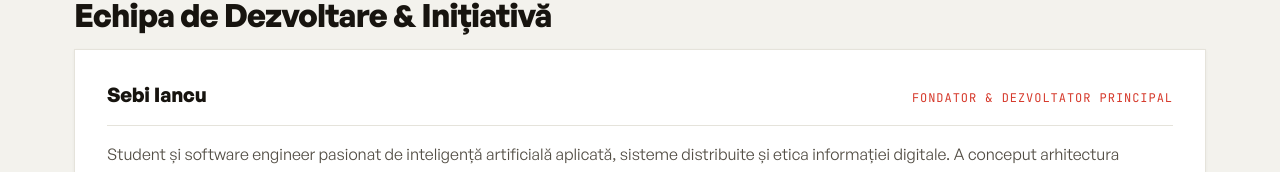
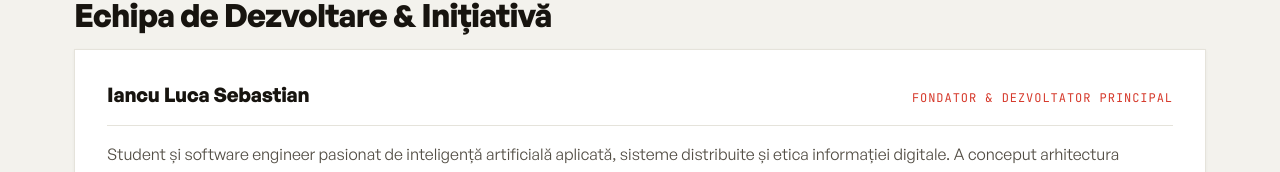
Before and after one commit to Seby2005/Verifact, a Next.js app: page /echipa in a window 1280 px wide. Shown: the part 468-640 px from the top of the page. Built offline with nearby package versions, Linux system fonts and the light colour scheme; no server answers.

Commit message:
fix(eeat): update founder name to Iancu Luca Sebastian

```diff
--- a/src/app/echipa/page.tsx
+++ b/src/app/echipa/page.tsx
@@ -90,7 +90,7 @@ export default function TeamPage() {
   const personSchema = {
     '@context': 'https://schema.org',
     '@type': 'Person',
-    name: 'Sebi Iancu',
+    name: 'Iancu Luca Sebastian',
     jobTitle: 'Founder & Lead Software Engineer',
     worksFor: {
       '@type': 'Organization',
@@ -118,7 +118,7 @@ export default function TeamPage() {
           <div className={styles.teamGrid}>
             <article className={styles.memberCard}>
               <div className={styles.memberHeader}>
-                <h3 className={styles.memberName}>Sebi Iancu</h3>
+                <h3 className={styles.memberName}>Iancu Luca Sebastian</h3>
                 <span className={styles.memberRole}>{c.founderRole}</span>
               </div>
               <p className={styles.memberBio}>{c.founderBio}</p>
```
